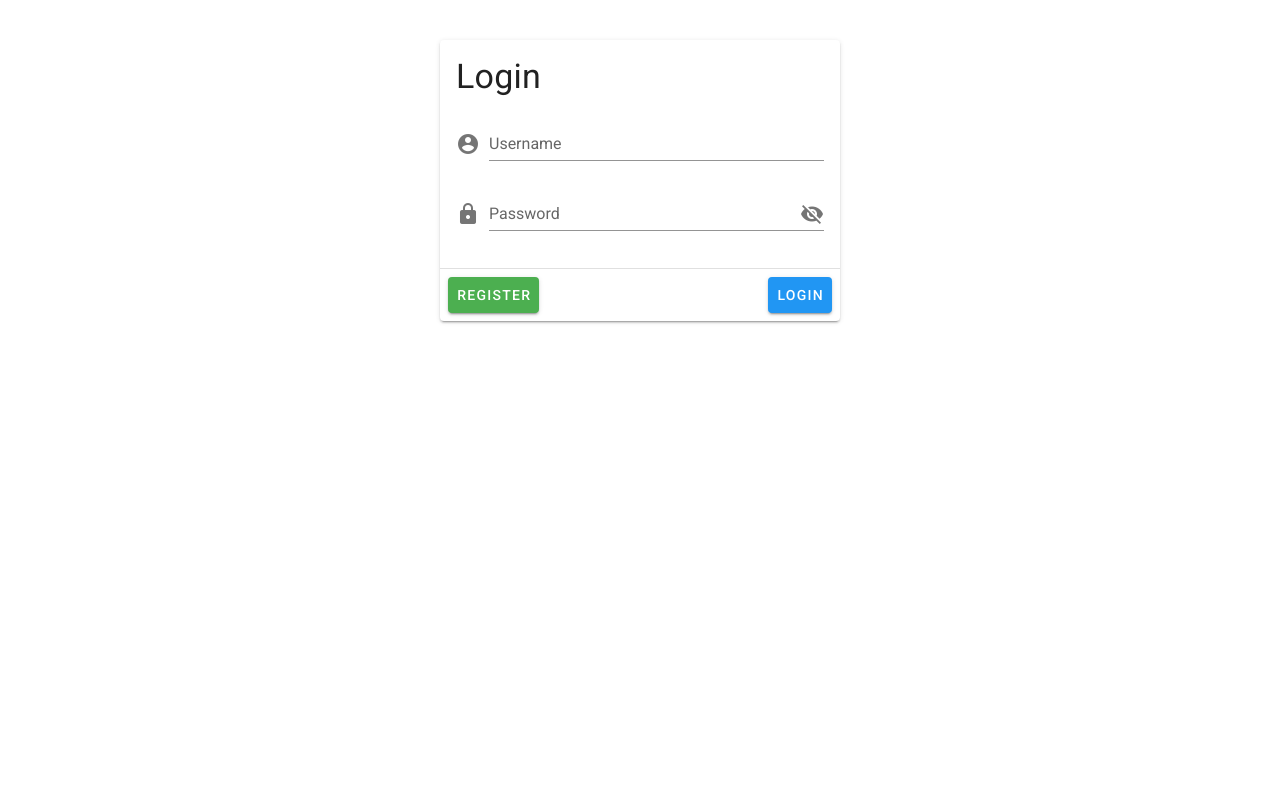
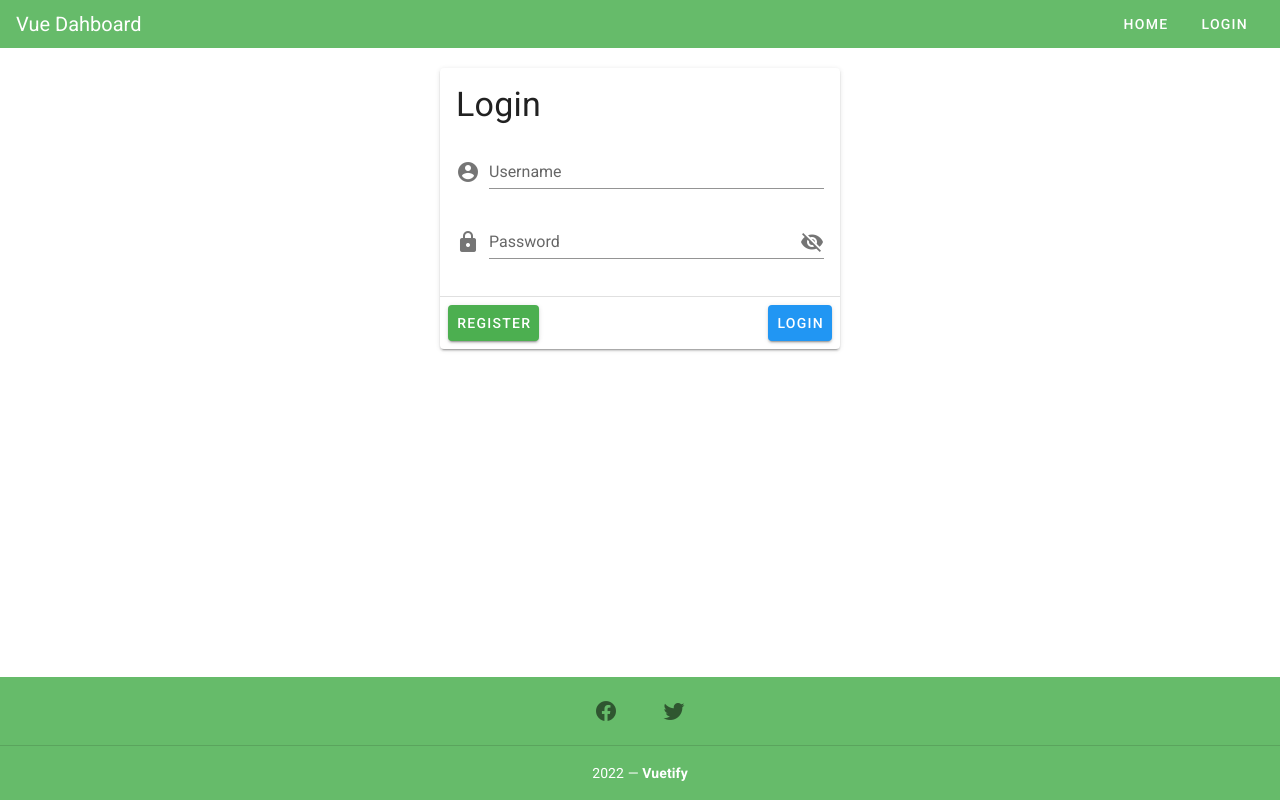
Before and after one commit to elmi-elmi/demo-vuetify-dashboard, a Vue app: page / in a window 1280 px wide. Built offline with nearby package versions, Linux system fonts and the light colour scheme.

Commit message:
add app-bar and footer

```diff
--- a/src/App.vue
+++ b/src/App.vue
@@ -1,6 +1,24 @@
 <template>
+
   <v-app>
-    <v-card width="400px" class="mx-auto mt-10">
+    <v-app-bar
+        dense
+        flat
+        app
+        dark
+        color="green"
+        class="lighten-1"
+
+    >
+      <v-app-bar-title>Vue Dahboard</v-app-bar-title>
+      <v-spacer></v-spacer>
+      <v-btn text rounded>home</v-btn>
+      <v-btn text rounded>login</v-btn>
+    </v-app-bar>
+
+<!--    login -->
+    <v-content>
+    <v-card width="400px" class="mx-auto mt-5">
       <v-card-title>
         <h1 class="display-1">Login</h1>
       </v-card-title>
@@ -36,6 +54,41 @@
       </v-card-actions>
 
     </v-card>
+    </v-content>
+    <v-footer
+        padless
+        color="green"
+        app
+        v-bind="localAttrs"
+
+    >
+      <v-card
+          flat
+          tile
+          width="100%"
+          class="green lighten-1 text-center"
+      >
+        <v-card-text>
+          <v-btn
+              v-for="icon in icons"
+              :key="icon"
+              class="mx-4"
+              icon
+          >
+            <v-icon size="24px">
+              {{ icon }}
+            </v-icon>
+          </v-btn>
+        </v-card-text>
+
+        <v-divider></v-divider>
+
+        <v-card-text class="white--text">
+          {{ new Date().getFullYear() }} — <strong>Vuetify</strong>
+        </v-card-text>
+      </v-card>
+    </v-footer>
+
   </v-app>
 </template>
 
@@ -49,6 +102,9 @@ export default {
 
   data: () => ({
     showPassword: false,
+    icons: [
+      'mdi-facebook',
+        'mdi-twitter']
     //
   }),
   computed: {}
```
